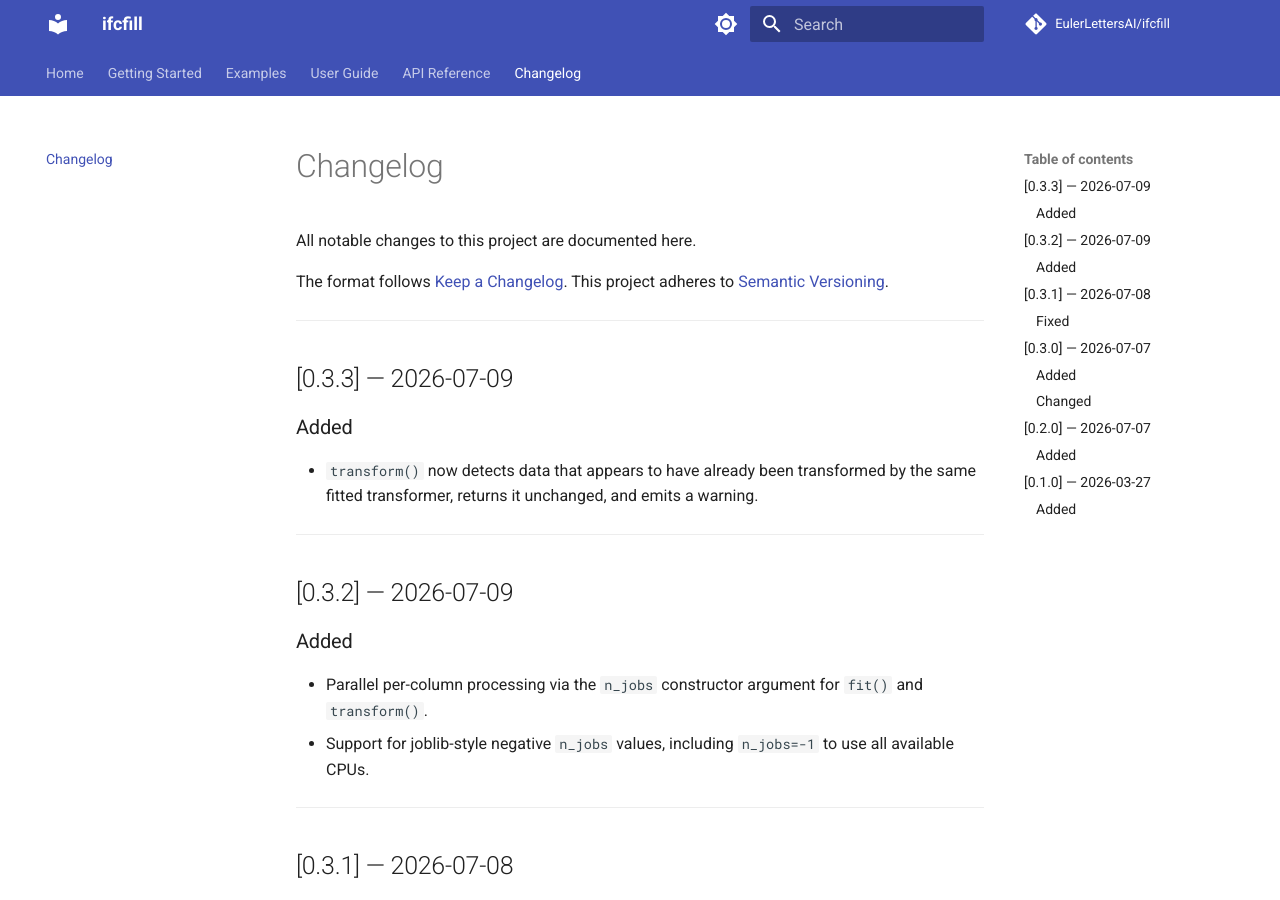
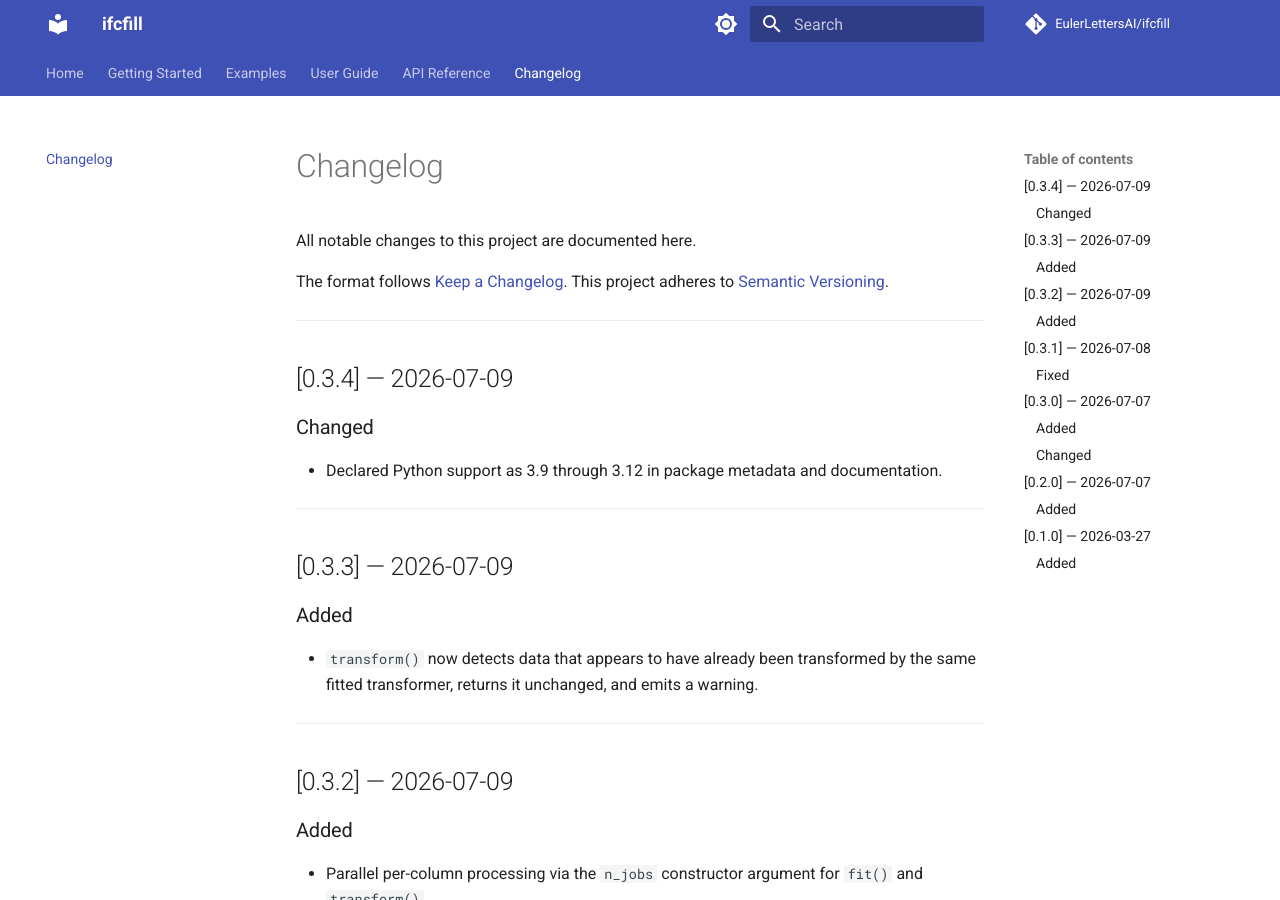
Before and after one commit to EulerLettersAI/ifcfill, an MkDocs documentation site: the page built from docs/changelog.md, in a window 1280 px wide and 900 px high. Built offline with MkDocs 1.6.1 and Material for MkDocs 9.7.7, drawn with Linux system fonts in a browser that asks for light colours; comment, search, counter and statistics services are not loaded.

Commit message:
Release 0.3.4

```diff
--- a/docs/changelog.md
+++ b/docs/changelog.md
@@ -4,6 +4,15 @@
 
 The format follows [Keep a Changelog](https://keepachangelog.com/en/1.0.0/).
 This project adheres to [Semantic Versioning](https://semver.org/spec/v2.0.0.html).
+
+---
+
+## [0.3.4] — 2026-07-09
+
+### Changed
+
+- Declared Python support as 3.9 through 3.12 in package metadata and
+  documentation.
 
 ---
 
--- a/docs/getting-started.md
+++ b/docs/getting-started.md
@@ -2,7 +2,7 @@
 
 ## Requirements
 
-- Python ≥ 3.9
+- Python 3.9–3.12
 - `numpy >= 1.23`
 - `pandas >= 1.5`
 
--- a/pyproject.toml
+++ b/pyproject.toml
@@ -4,7 +4,7 @@
 
 [project]
 name = "ifcfill"
-version = "0.3.3"
+version = "0.3.4"
 description = "Transformer of tabular data into Integer, Float and Categorical (IFC) variables with missing data imputation."
 readme = "README.md"
 license = "Apache-2.0"
@@ -26,7 +26,7 @@
     "Topic :: Scientific/Engineering :: Artificial Intelligence",
     "Topic :: Software Development :: Libraries :: Python Modules",
 ]
-requires-python = ">=3.9"
+requires-python = ">=3.9,<3.13"
 dependencies = [
     "numpy>=1.23",
     "pandas>=1.5",
--- a/src/ifcfill/__init__.py
+++ b/src/ifcfill/__init__.py
@@ -5,5 +5,5 @@
 
 from ._transformer import IFCTransformer
 
-__version__ = "0.3.3"
+__version__ = "0.3.4"
 __all__ = ["IFCTransformer"]
```
